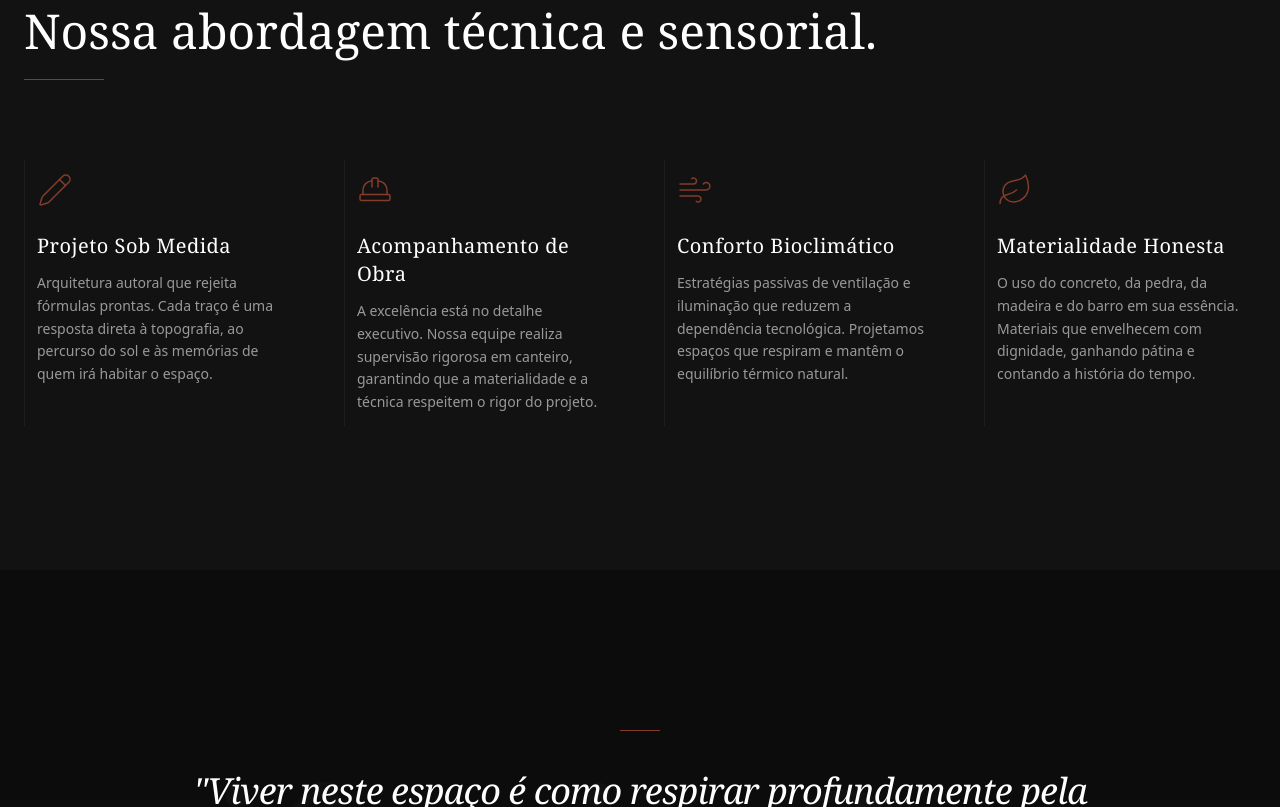
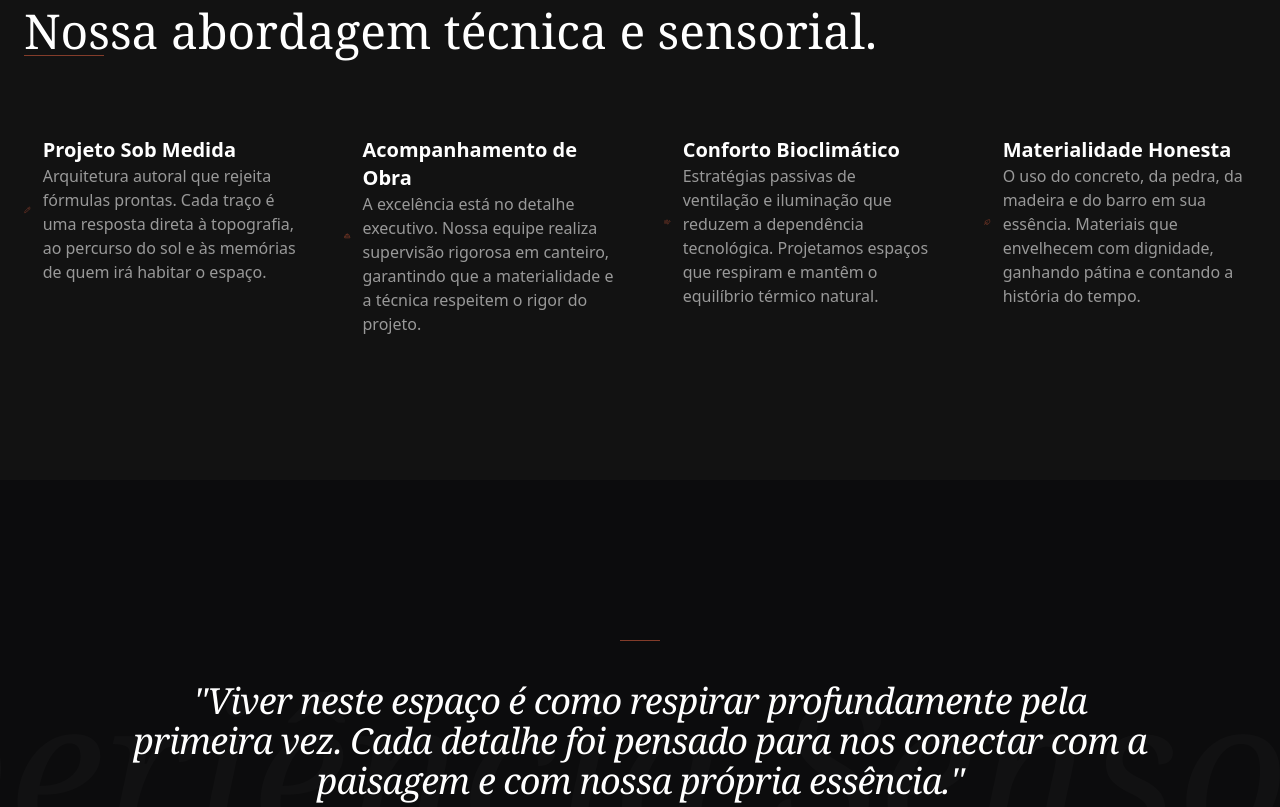
Before and after one commit to inventiiaagencia-cloud/estudio-cerrado-arquitetura, a React (Vite) app: page / in a window 1280 px wide. Shown: the part 3440-4247 px from the top of the page. Built offline with nearby package versions, Linux system fonts and the light colour scheme.

Commit message:
[dyad] wrote 1 file(s)

```diff
--- a/src/components/Differentials.tsx
+++ b/src/components/Differentials.tsx
@@ -32,7 +32,7 @@ const Differentials = () => {
     <section id="metodo" className="relative py-20 md:py-36 bg-background">
       <div className="container mx-auto px-6">
         <div className="max-w-4xl mb-20">
-          <h2 className="text-4xl md:text-5xl font-serif text-white mb-6 leading-tight">
+          <h2 className="text-4xl md:text-5xl font-serif text-white mb-4 md:mb-0 leading-tight">
             Nossa abordagem técnica e sensorial.
           </h2>
           <div className="w-20 h-[1px] bg-primary"></div>
@@ -42,19 +42,14 @@ const Differentials = () => {
           {differentials.map((item, index) => (
             <div
               key={index}
-              className="group flex flex-col items-start space-y-6 p-0 md:p-3 border-l border-white/5 hover:border-primary/40 transition-colors"
+              className="flex flex-col items-start gap-4"
             >
-              <div className="p-0">
-                <item.icon className="w-9 h-9 text-primary stroke-[1px] group-hover:scale-105 transition-transform duration-500" />
-              </div>
-
-              <div className="space-y-3">
-                <h3 className="text-xl font-serif text-white tracking-wide">
-                  {item.title}
-                </h3>
-                <p className="text-muted-foreground leading-relaxed text-sm font-light">
-                  {item.description}
-                </p>
+              <div className="flex items-center gap-3">
+                <item.icon className="h-8 w-8 text-primary" />
+                <div>
+                  <h3 className="text-xl font-semibold text-white">{item.title}</h3>
+                  <p className="text-muted-foreground">{item.description}</p>
+                </div>
               </div>
             </div>
           ))}
```
